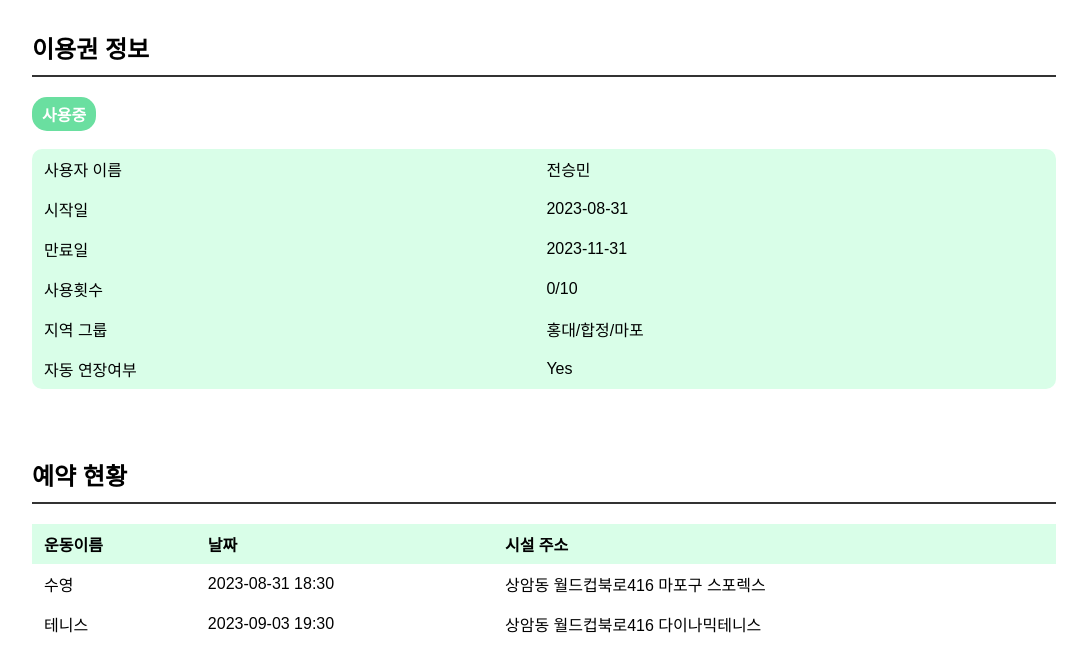
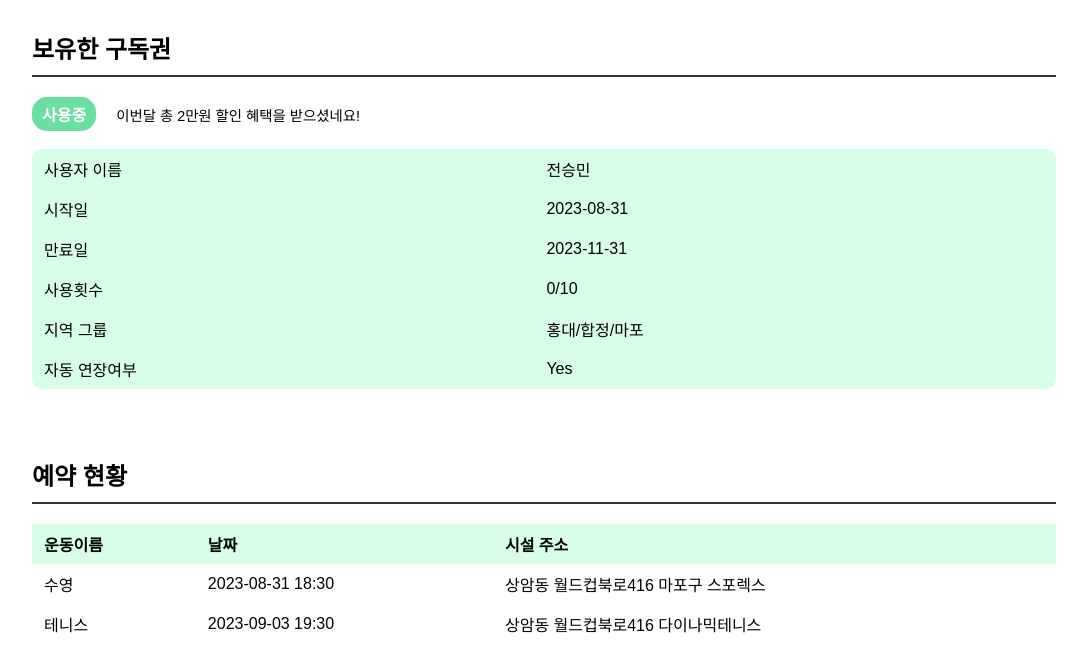
Before and after one commit to 4tar1p/4tar1p-frontend, a React (Create React App) app: page /mypage in a window 1280 px wide. Shown: the top 672 px of the page, without its empty margins (96-1183 px from the left). Built offline with nearby package versions, Linux system fonts and the light colour scheme; a web font is replaced by a local one.

Commit message:
[fix] 마이페이지 수정

```diff
--- a/src/pages/MyPage.js
+++ b/src/pages/MyPage.js
@@ -41,9 +41,10 @@ const MyPage = () => {
 
   return (
     <div className="myPage-container">
-      <h2>이용권 정보</h2>
+      <h2>보유한 구독권</h2>
       <div>
         <span className="status-box">사용중</span>
+        <span className="discount-text">이번달 총 2만원 할인 혜택을 받으셨네요!</span>
       </div>
       <br />
       <table className='info-box'>
--- a/src/pages/styles/MyPage.css
+++ b/src/pages/styles/MyPage.css
@@ -9,6 +9,11 @@
 .myPage-container h2 {
   border-bottom: 2px solid #333;
   padding: 10px 0;
+}
+
+.discount-text {
+  margin-left: 20px; /* 이 값을 조절하여 오른쪽으로 더 띄울 수 있습니다. */
+  font-size: 0.9rem; /* 원하는 글자 크기로 조절 가능합니다. */
 }
 
 .status-box {
```
